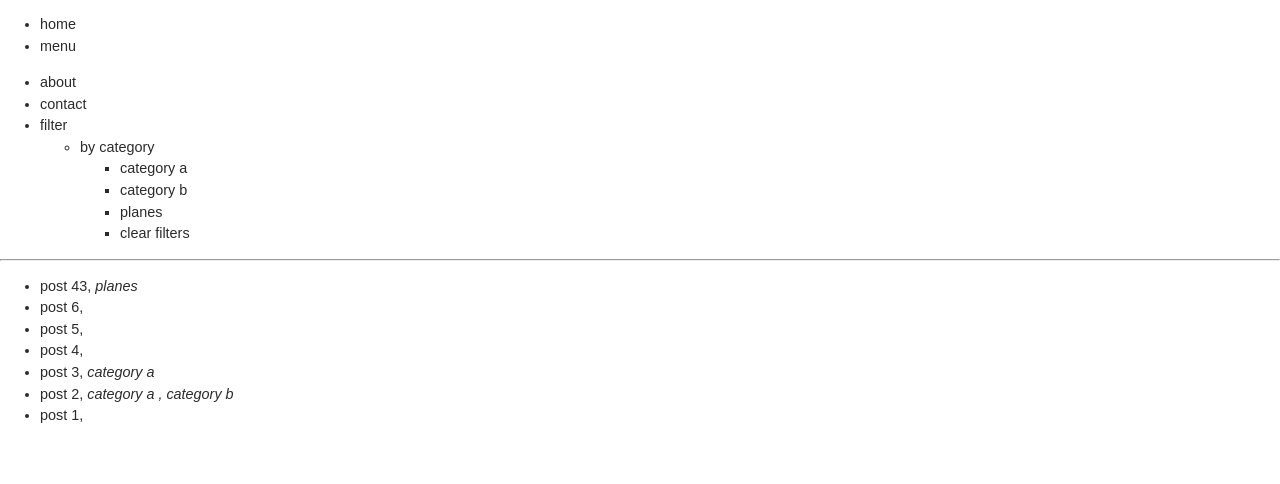
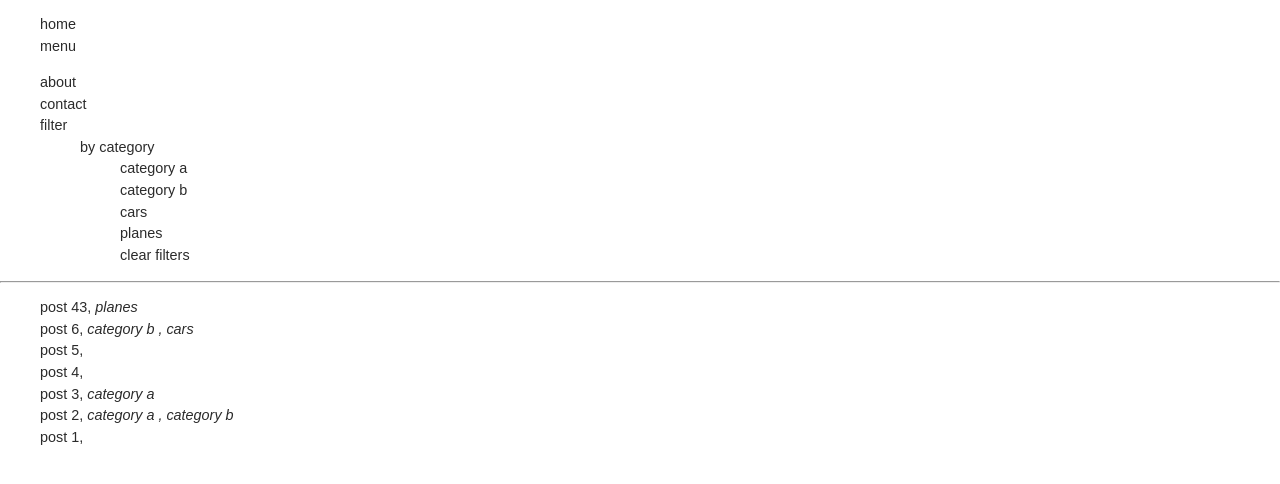
Before and after one commit to t-h-p-d/ochre, a Jekyll site: the page built from index.html, in a window 1280 px wide. Shown: the top 484 px of the page. Built offline with Jekyll 4.4.1, drawn with Linux system fonts in a browser that asks for light colours; some web fonts are replaced.

Commit message:
refined presentation of filter system

```diff
--- a/_posts/2020-04-12-draft-post-6.md
+++ b/_posts/2020-04-12-draft-post-6.md
@@ -1,6 +1,7 @@
 ---
 layout: post
 title: post 6
+categories: [category b, cars]
 ---
 
 Some text here. Lorem ipsum dolor sit amet, consectetur adipiscing elit, sed do eiusmod tempor incididunt ut labore et dolore magna aliqua. Nunc sed id semper risus in hendrerit gravida. Vitae et leo duis ut diam quam nulla. Tempus quam pellentesque nec nam. Magna fringilla urna porttitor rhoncus dolor. Morbi tempus iaculis urna id volutpat lacus laoreet. Non odio euismod lacinia at quis risus sed vulputate odio. Elementum nisi quis eleifend quam adipiscing vitae proin. Imperdiet sed euismod nisi porta. Sed sed risus pretium quam vulputate. Interdum velit euismod in pellentesque massa placerat duis ultricies lacus. Dapibus ultrices in iaculis nunc sed augue lacus. Nulla facilisi nullam vehicula ipsum a arcu cursus. Posuere urna nec tincidunt praesent semper feugiat nibh. Commodo quis imperdiet massa tincidunt nunc pulvinar sapien et ligula. Ipsum a arcu cursus vitae congue.
--- a/_sass/_typography.scss
+++ b/_sass/_typography.scss
@@ -1,4 +1,4 @@
-@import url('https://fonts.googleapis.com/css2?family=Inria+Serif:ital,wght@0,300;0,400;0,700;1,300;1,400;1,700&display=swap');
+ @import url('https://fonts.googleapis.com/css2?family=Inria+Serif:ital,wght@0,300;0,400;0,700;1,300;1,400;1,700&display=swap');
 @import url('https://fonts.googleapis.com/css2?family=Inria+Sans:ital,wght@0,300;0,400;0,700;1,300;1,400;1,700&display=swap');
 
 $sans: 'Inria Sans', sans-serif;/*weights available: 300 to 700*/
--- a/css/main.scss
+++ b/css/main.scss
@@ -4,9 +4,22 @@
 @import 'typography';
 
 .highlight {
-  background-color: yellow;
+  //background-color: yellow;
+}
+
+.highlight::after {
+  content: " " attr(data-symbol);
 }
 
 .hide {
   display: none;
 }
+
+li {
+  list-style-type: none;
+}
+
+.pointer:hover {
+  //background-color: yellow;
+  cursor: pointer;
+}
--- a/index.html
+++ b/index.html
@@ -16,9 +16,9 @@
       <li>by category</li>
       <ul>
         {% for category in site.categories %}
-        <li class="filters" id="{{ category[0] | slugify: "latin" }}" onclick="filterItems('{{ category[0] | slugify: "latin" }}');">{{ category[0] }}</li>
+        <li class="filters pointer" id="{{ category[0] | slugify: "latin" }}" onclick="filterItems('{{ category[0] | slugify: "latin" }}');" data-symbol="&larr;">{{ category[0] }}</li>
         {% endfor %}
-        <li onclick="clearFilters();">clear filters</li>
+        <li class="pointer" onclick="clearFilters();">clear filters</li>
       </ul>
     </ul>
   </ul>
--- a/js/main.js
+++ b/js/main.js
@@ -1,10 +1,11 @@
 console.log('js working!');
 
+//set up the variables to contain the lists of active filters and items to be filtered
 var itemArray = document.getElementsByClassName('item');
 var filterArray = new Array();
 
 function filterItems(x) {
-  //build an array of the categories to show:
+  //build an array of the active filters:
   buildFilterArray(x);
 
   //hide all the items:
@@ -23,8 +24,9 @@
 }
 
 function buildFilterArray(x) {
-  //code to highlight option clicked:
-  //document.getElementById(x).classList.toggle('highlight');
+  //highlight active filter button:
+  document.getElementById(x).classList.toggle('highlight');
+
   //build filter array:
   if (filterArray.includes(x)) {
     var location = filterArray.indexOf(x);
@@ -37,17 +39,16 @@
 
 function clearFilters() {
   //clear filter button highlights:
-  //var filters = document.getElementsByClassName('filters');
-  //for (var i = 0; i < filters.length; i++){
-    //filters[i].classList.remove('highlight');
-  //}
+  var filters = document.getElementsByClassName('filters');
+  for (var i = 0; i < filters.length; i++) {
+    filters[i].classList.remove('highlight');
+  }
 
-  //clear filters
+  //clear filters from items:
   for (var i = 0; i < itemArray.length; i++) {
     itemArray[i].classList.remove('hide');
   }
 
   //clear filterArray:
-  //console.log('array cleared');
   filterArray = new Array();
 }
```
Also changed, not shown: other parts of index.html (+0 -30 lines).
